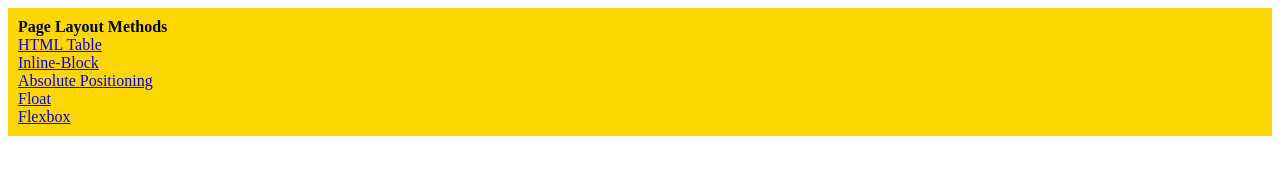
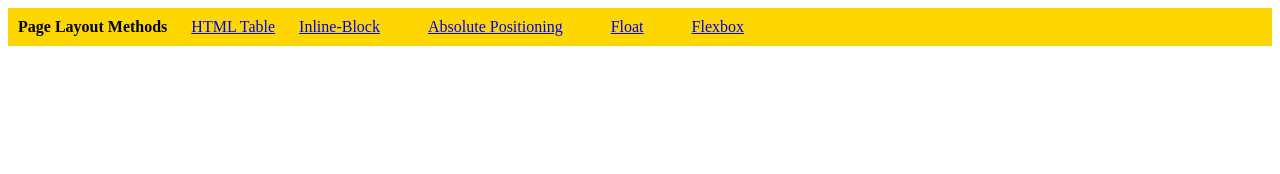
Before and after one commit to alecksmae/fullstack-bootcamp, a plain HTML site: page 2. CSS/9.0 Display Flex/index.html in a window 1280 px wide. Drawn offline with Linux system fonts and the light colour scheme.

Commit message:
css: 9.0 Display Flex

```diff
--- a/2. CSS/9.0 Display Flex/index.html
+++ b/2. CSS/9.0 Display Flex/index.html
@@ -19,6 +19,8 @@
     .container {
       padding: 10px;
       background-color: gold;
+      display: flex;
+      gap: 1.5rem;
     }
 
   </style>
```
